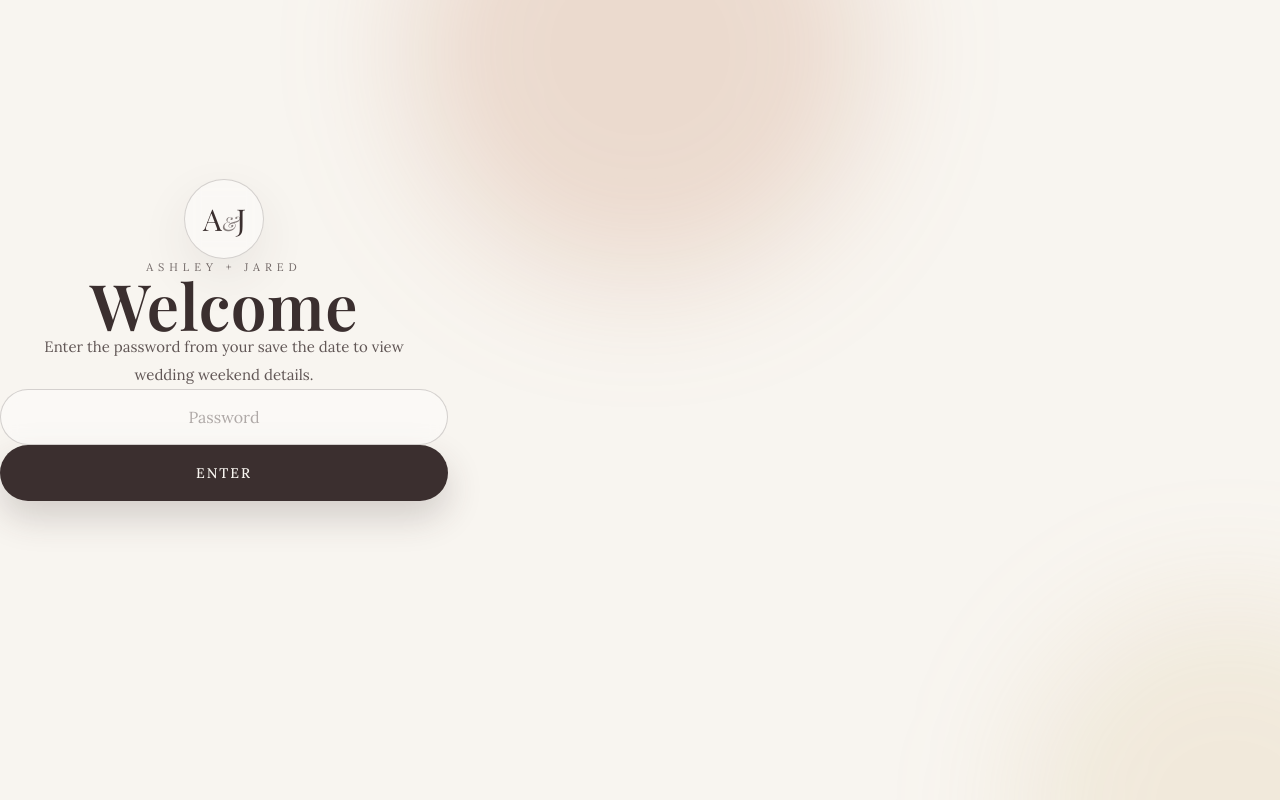
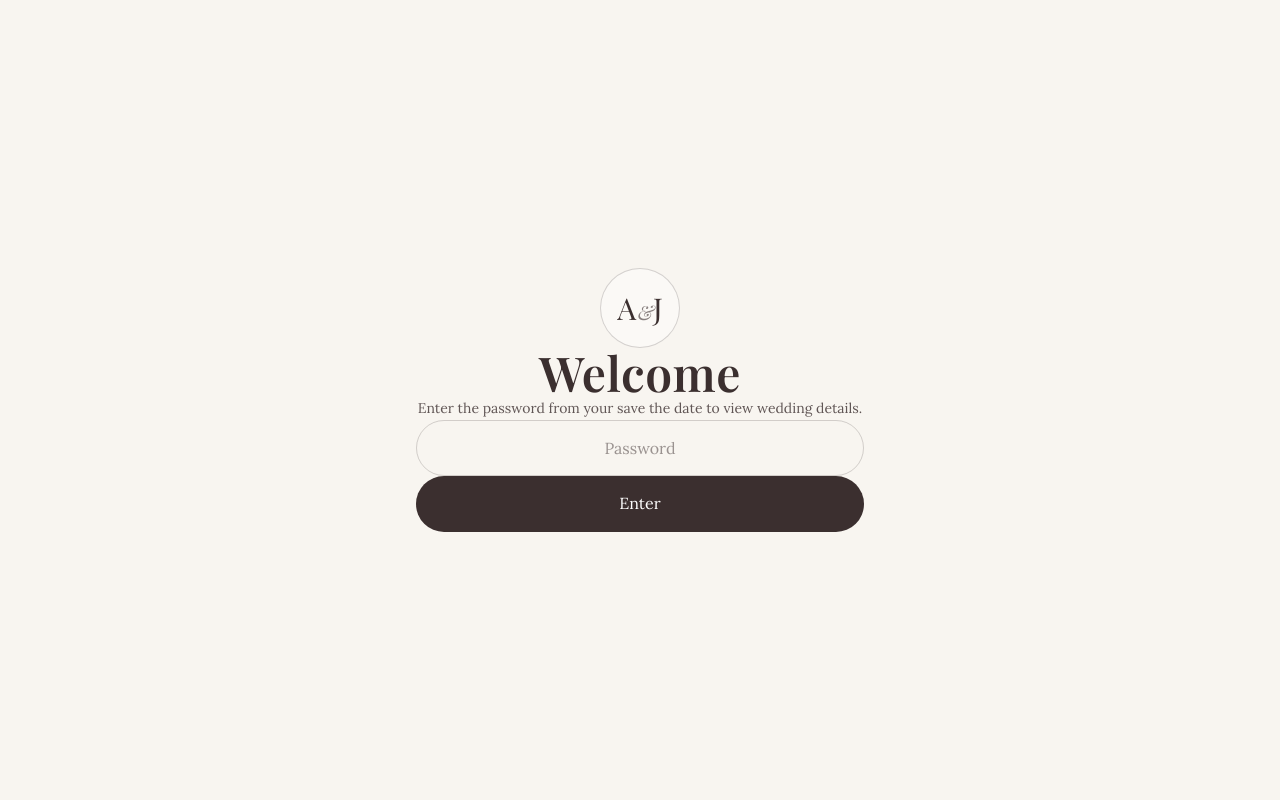
Before and after one commit to bennettbarchus/ashandjaeinthea, a Next.js app: page / in a window 1280 px wide. Built offline with nearby package versions, Linux system fonts and the light colour scheme.

Commit message:
UX spacing fix

```diff
--- a/app/page.tsx
+++ b/app/page.tsx
@@ -10,7 +10,8 @@ const hotels = [
     label: "Venue Stay",
     name: "Hotel One",
     time: "Wedding venue",
-    description: "The most seamless option for guests who want to stay where the weekend unfolds.",
+    description:
+      "The most seamless option for guests who want to stay where the weekend unfolds.",
     href: "https://google.com/",
   },
   {
@@ -18,7 +19,8 @@ const hotels = [
     label: "Midtown Social",
     name: "Hotel Two",
     time: "Nearby",
-    description: "A chic, social Midtown Atlanta option with easy access to the celebration.",
+    description:
+      "A chic, social Midtown Atlanta option with easy access to the celebration.",
     href: "https://google.com/",
   },
   {
@@ -26,7 +28,8 @@ const hotels = [
     label: "Downtown Easy",
     name: "Hotel Three",
     time: "Easy access",
-    description: "An affordable and convenient downtown option for a smooth wedding weekend.",
+    description:
+      "An affordable and convenient downtown option for a smooth wedding weekend.",
     href: "https://google.com/",
   },
 ];
@@ -52,6 +55,7 @@ export default function Home() {
     }
   }
 
+  // LOADING
   if (hasAccess === null) {
     return (
       <main className="flex min-h-screen items-center justify-center bg-[#F8F5F0] text-[#3B2F2F]">
@@ -60,33 +64,26 @@ export default function Home() {
     );
   }
 
+  // PASSWORD SCREEN
   if (!hasAccess) {
     return (
-      <main className="relative min-h-screen overflow-hidden bg-[#F8F5F0] px-6 py-10 text-[#3B2F2F]">
-        <div className="absolute left-1/2 top-[-180px] h-[460px] w-[460px] -translate-x-1/2 rounded-full bg-[#B86F45]/20 blur-3xl" />
-        <div className="absolute bottom-[-220px] right-[-160px] h-[420px] w-[420px] rounded-full bg-[#C7A35A]/14 blur-3xl" />
-
-        <div className="relative mx-auto flex min-h-[85vh] max-w-md flex-col items-center justify-center text-center">
-          <div className="mb-8 flex h-20 w-20 items-center justify-center rounded-full border border-[#3B2F2F]/20 bg-white/35 shadow-[0_18px_50px_rgba(59,47,47,0.08)] backdrop-blur">
-            <span className="font-serif text-3xl tracking-[-0.04em]">
+      <main className="flex min-h-screen items-center justify-center bg-[#F8F5F0] px-6 text-[#3B2F2F]">
+        <div className="w-full max-w-md text-center">
+          <div className="mb-10 flex justify-center">
+            <div className="flex h-20 w-20 items-center justify-center rounded-full border border-[#3B2F2F]/20 bg-white/40">
+              <span className="font-serif text-3xl">
                 A<span className="mx-1 text-xl italic opacity-60">&</span>J
               </span>
             </div>
+          </div>
 
-          <p className="mb-6 text-[11px] uppercase tracking-[0.45em] opacity-70">
-            Ashley + Jared
+          <h1 className="mb-6 font-serif text-5xl">Welcome</h1>
+
+          <p className="mb-10 text-sm leading-6 opacity-80">
+            Enter the password from your save the date to view wedding details.
           </p>
 
-          <h1 className="mb-6 font-serif text-[64px] leading-[0.88] tracking-[-0.045em]">
-            Welcome
-          </h1>
-
-          <p className="mb-10 max-w-sm text-[15px] leading-7 opacity-80">
-            Enter the password from your save the date to view wedding weekend
-            details.
-          </p>
-
-          <form onSubmit={handleSubmit} className="w-full space-y-4">
+          <form onSubmit={handleSubmit} className="space-y-4">
             <input
               type="password"
               value={password}
@@ -95,15 +92,12 @@ export default function Home() {
                 setError("");
               }}
               placeholder="Password"
-              className="h-14 w-full rounded-full border border-[#3B2F2F]/20 bg-white/40 px-6 text-center text-base outline-none backdrop-blur placeholder:text-[#3B2F2F]/40 focus:border-[#3B2F2F]"
+              className="h-14 w-full rounded-full border border-[#3B2F2F]/20 px-6 text-center outline-none"
             />
 
-            {error && <p className="text-sm opacity-80">{error}</p>}
+            {error && <p className="text-sm">{error}</p>}
 
-            <button
-              type="submit"
-              className="h-14 w-full rounded-full bg-[#3B2F2F] px-6 text-sm font-medium uppercase tracking-[0.14em] text-[#F8F5F0] shadow-[0_16px_36px_rgba(59,47,47,0.20)] transition hover:bg-[#2D2424]"
-            >
+            <button className="h-14 w-full rounded-full bg-[#3B2F2F] text-white">
               Enter
             </button>
           </form>
@@ -112,110 +106,99 @@ export default function Home() {
     );
   }
 
+  // MAIN PAGE
   return (
-    <main className="relative min-h-screen overflow-hidden bg-[#F8F5F0] px-5 py-8 text-[#3B2F2F]">
-      <div className="absolute left-[-140px] top-[-140px] h-[420px] w-[420px] rounded-full bg-[#B86F45]/18 blur-3xl" />
-      <div className="absolute bottom-[-180px] right-[-160px] h-[460px] w-[460px] rounded-full bg-[#C7A35A]/14 blur-3xl" />
-      <div className="absolute left-1/2 top-[42%] h-[360px] w-[360px] -translate-x-1/2 rounded-full bg-[#A99785]/10 blur-3xl" />
+    <main className="bg-[#F8F5F0] text-[#3B2F2F]">
+      <div className="mx-auto max-w-2xl px-6 py-16">
 
-      <section className="relative mx-auto max-w-md">
-        <div className="rounded-[38px] border border-[#3B2F2F]/10 bg-white/38 px-6 py-10 shadow-[0_26px_90px_rgba(59,47,47,0.10)] backdrop-blur">
-          <div className="text-center">
-            <div className="mx-auto mb-8 flex h-20 w-20 items-center justify-center rounded-full border border-[#3B2F2F]/20 bg-[#F8F5F0]/45 shadow-[0_18px_50px_rgba(59,47,47,0.08)]">
-              <span className="font-serif text-3xl tracking-[-0.04em]">
+        {/* HEADER */}
+        <section className="text-center">
+          <div className="mb-10 flex justify-center">
+            <div className="flex h-20 w-20 items-center justify-center rounded-full border border-[#3B2F2F]/20 bg-white/40">
+              <span className="font-serif text-3xl">
                 A<span className="mx-1 text-xl italic opacity-60">&</span>J
               </span>
             </div>
+          </div>
 
-            <p className="mb-8 text-[11px] uppercase tracking-[0.45em] opacity-70">
+          <p className="mb-6 text-xs uppercase tracking-[0.4em] opacity-70">
             Atlanta, Georgia
           </p>
 
-            <h1 className="font-serif text-[76px] leading-[0.86] tracking-[-0.045em]">
+          <h1 className="font-serif text-6xl leading-tight">
             Ashley
-              <span className="my-3 block text-2xl italic tracking-normal opacity-50">
-                &
-              </span>
+            <span className="block text-2xl italic opacity-60">&</span>
             Jared
           </h1>
 
-            <div className="mx-auto my-10 h-px w-16 bg-[#3B2F2F]/25" />
-
-            <p className="text-xs uppercase tracking-[0.28em] opacity-65">
+          <p className="mt-6 text-sm uppercase tracking-[0.3em] opacity-70">
             Wedding Weekend
           </p>
 
-            <p className="mt-4 font-serif text-[30px] leading-tight tracking-[-0.02em]">
-              Friday, November 13th, 2026
+          <p className="mt-2 font-serif text-2xl">
+            November 13–14, 2026
           </p>
+        </section>
 
-            <p className="mt-1 font-serif text-[30px] leading-tight tracking-[-0.02em]">
-              Saturday, November 14th, 2026
+        {/* WELCOME MESSAGE */}
+        <section className="mt-20 text-center">
+          <p className="text-base leading-7 opacity-85">
+            We can’t wait to celebrate with you in Atlanta.
           </p>
+          <p className="mt-3 text-base leading-7 opacity-85">
+            To make planning easy, we’ve curated a few recommended places to stay.
+          </p>
+        </section>
 
-            <p className="mt-5 text-xs uppercase tracking-[0.22em] opacity-55">
-              Details will be shared soon
+        {/* HOTELS */}
+        <section className="mt-20">
+          <div className="mb-10 text-center">
+            <p className="text-xs uppercase tracking-[0.35em] opacity-60">
+              Stay
             </p>
-          </div>
+            <h2 className="mt-3 font-serif text-3xl">
+              Recommended Hotels
+            </h2>
           </div>
 
-        <div className="px-3">
-          <div className="my-12 text-center text-[15px] leading-7 opacity-85">
-            <p>We can’t wait to celebrate with you in Atlanta.</p>
-            <p className="mt-3">
-              To make planning easy, we’ve curated a few recommended places to
-              stay below.
-            </p>
-          </div>
-
-          <div className="mb-8 text-center">
-            <p className="text-[11px] uppercase tracking-[0.35em] opacity-60">
-              Stay
-            </p>
-            <h2 className="mt-3 font-serif text-4xl tracking-[-0.02em]">
-              Recommended Hotels
-            </h2>
-            <p className="mt-3 text-sm leading-6 opacity-65">
-              Choose the option that fits your weekend best.
-            </p>
-          </div>
-
-          <div className="space-y-4 pb-8">
+          <div className="space-y-6">
             {hotels.map((hotel) => (
               <a
                 key={hotel.name}
                 href={hotel.href}
                 target="_blank"
                 rel="noopener noreferrer"
-                className="group block rounded-[30px] border border-[#3B2F2F]/10 bg-white/58 p-5 shadow-[0_12px_42px_rgba(59,47,47,0.07)] backdrop-blur transition hover:-translate-y-0.5 hover:border-[#3B2F2F]/25"
+                className="block rounded-2xl border border-[#3B2F2F]/10 bg-white p-6 transition hover:border-[#3B2F2F]/30"
               >
-                <div className="mb-5 flex items-start justify-between gap-4">
-                  <div>
-                    <p className="mb-2 text-[11px] uppercase tracking-[0.25em] opacity-60">
+                <div className="mb-3 flex justify-between">
+                  <p className="text-xs uppercase tracking-[0.25em] opacity-60">
                     {hotel.tier} · {hotel.label}
                   </p>
-                    <h3 className="font-serif text-[28px] leading-[1.05] tracking-[-0.02em]">
-                      {hotel.name}
-                    </h3>
+                  <p className="text-xs opacity-60">{hotel.time}</p>
                 </div>
 
-                  <p className="rounded-full border border-[#3B2F2F]/10 bg-[#F8F5F0]/50 px-3 py-1 text-xs opacity-70">
-                    {hotel.time}
-                  </p>
-                </div>
+                <h3 className="font-serif text-xl">{hotel.name}</h3>
 
-                <p className="mb-5 text-sm leading-6 opacity-75">
+                <p className="mt-2 text-sm leading-6 opacity-75">
                   {hotel.description}
                 </p>
 
-                <div className="flex h-12 items-center justify-center rounded-full bg-[#3B2F2F] text-xs font-medium uppercase tracking-[0.14em] text-[#F8F5F0] shadow-[0_12px_26px_rgba(59,47,47,0.16)] transition group-hover:bg-[#2D2424]">
+                <div className="mt-5 rounded-full bg-[#3B2F2F] py-3 text-center text-sm text-white">
                   Book Your Stay
                 </div>
               </a>
             ))}
           </div>
+        </section>
+
+        {/* CLOSING */}
+        <section className="mt-24 text-center">
+          <p className="text-sm opacity-70">
+            Additional details will be shared soon.
+          </p>
+        </section>
+
       </div>
-      </section>
     </main>
   );
 }
```
Lines whose indentation alone changed are shown as unchanged.
